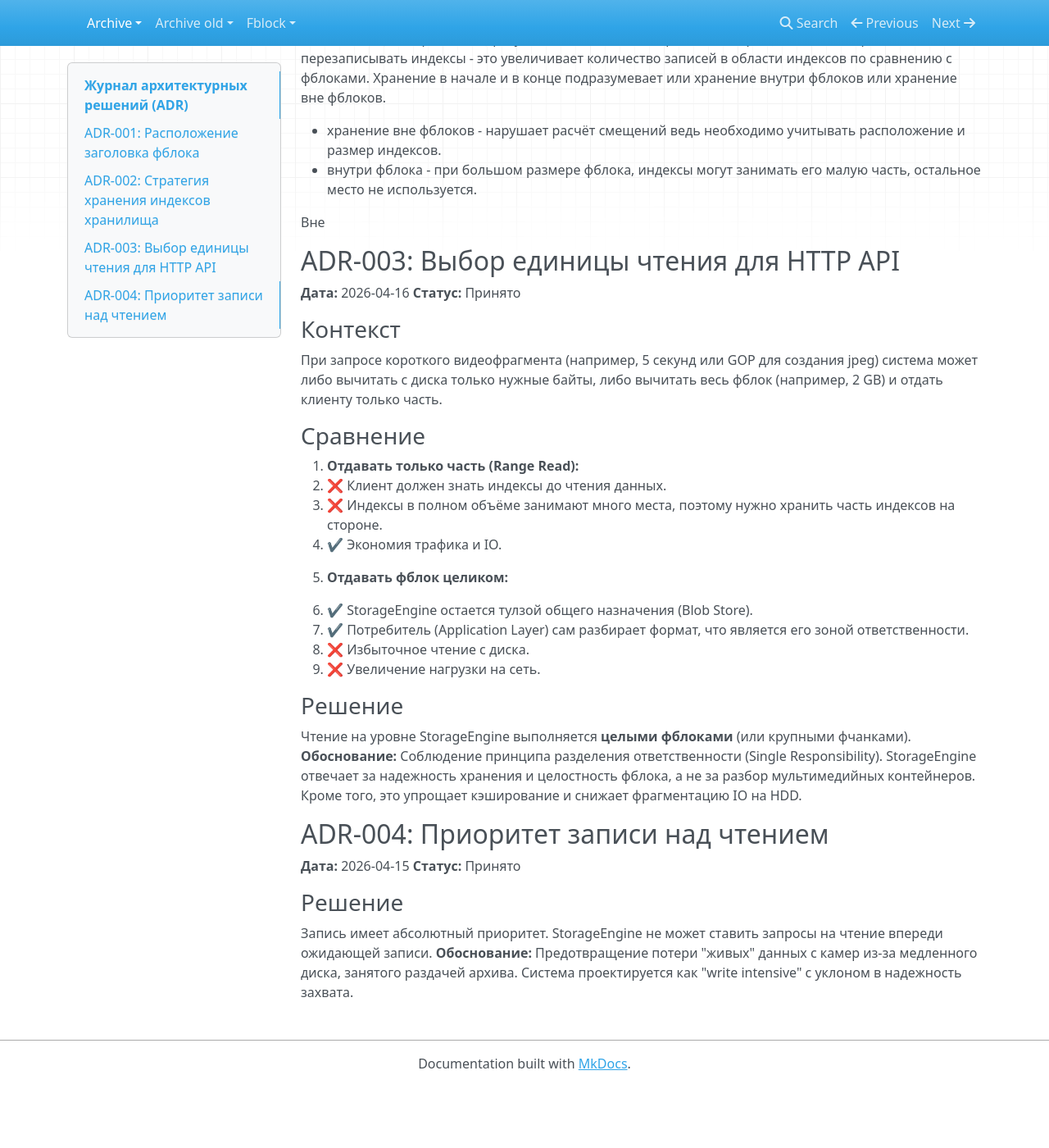
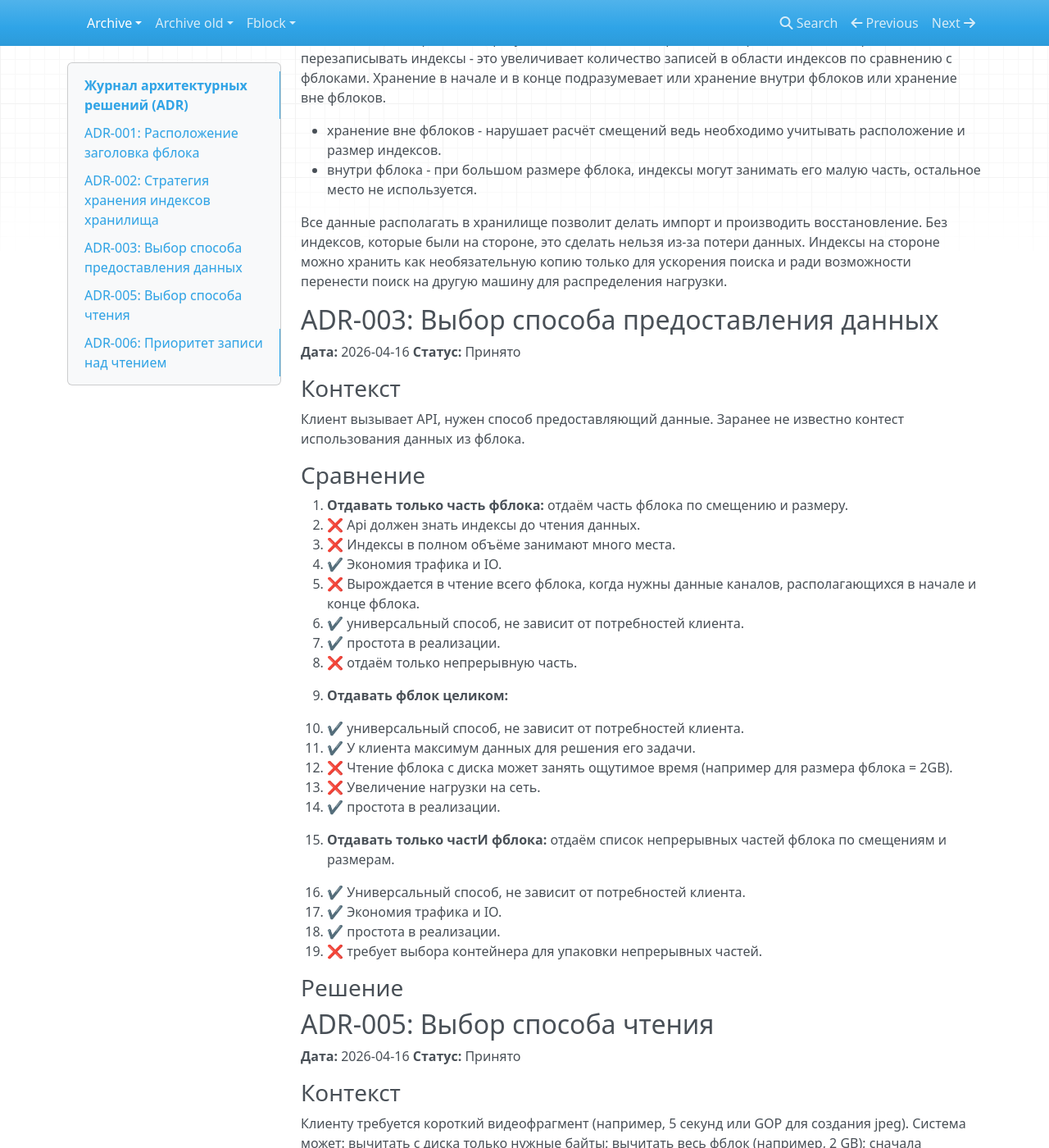
Before and after one commit to traycers/farc, an MkDocs documentation site: the page built from docs/docs/archive/01-architecture-decisions.md, in a window 1280 px wide and 1400 px high, scrolled down 1498 px. Shown: the whole window at 82% size. Built offline with MkDocs 1.6.1, drawn with Linux system fonts in a browser that asks for light colours; nearby versions of some CDN libraries; before the commit the page ends 2823 px from its top, so only the background shows below that; some of the changed text lies outside the part shown.

Commit message:
update decisions

```diff
--- a/docs/docs/archive/01-architecture-decisions.md
+++ b/docs/docs/archive/01-architecture-decisions.md
@@ -22,6 +22,7 @@
 ### Решение
 Хранить заголовок внутри фблока.
 **Обоснование:** Приоритет отдан надежности расчетов геометрии хранилища. Расширение или сужение хранилища предсказуемо, т.к. размер фблоков фиксировнный. Список только смещений для большого диска занимает слишком много места.
+
 
 ## ADR-002: Стратегия хранения индексов хранилища
 
@@ -55,26 +56,60 @@
 - хранение вне фблоков - нарушает расчёт смещений ведь необходимо учитывать расположение и размер индексов.
 - внутри фблока - при большом размере фблока, индексы могут занимать его малую часть, остальное место не используется.
 
-Вне
+Все данные располагать в хранилище позволит делать импорт и производить восстановление. Без индексов, которые были на стороне, это сделать нельзя из-за потери данных. Индексы на стороне можно хранить как необязательную копию только для ускорения поиска и ради возможности перенести поиск на другую машину для распределения нагрузки.
 
 
-## ADR-003: Выбор единицы чтения для HTTP API
+## ADR-003: Выбор способа предоставления данных
 
 **Дата:** 2026-04-16
 **Статус:** Принято
 
 ### Контекст
-При запросе короткого видеофрагмента (например, 5 секунд или GOP для создания jpeg) система может либо вычитать с диска только нужные байты, либо вычитать весь фблок (например, 2 GB) и отдать клиенту только часть.
+Клиент вызывает API, нужен способ предоставляющий данные. Заранее не известно контест использования данных из фблока.
+
+### Сравнение
+1. **Отдавать только часть фблока:** отдаём часть фблока по смещению и размеру.
+   - ❌ Api должен знать индексы до чтения данных.
+   - ❌ Индексы в полном объёме занимают много места.
+   - ✔ Экономия трафика и IO.
+   - ❌ Вырождается в чтение всего фблока, когда нужны данные каналов, располагающихся в начале и конце фблока.
+   - ✔ универсальный способ, не зависит от потребностей клиента.
+   - ✔ простота в реализации.
+   - ❌ отдаём только непрерывную часть.
+
+1. **Отдавать фблок целиком:**
+   - ✔ универсальный способ, не зависит от потребностей клиента.
+   - ✔ У клиента максимум данных для решения его задачи.
+   - ❌ Чтение фблока с диска может занять ощутимое время (например для размера фблока = 2GB).
+   - ❌ Увеличение нагрузки на сеть.
+   - ✔ простота в реализации.
+
+1. **Отдавать только частИ фблока:** отдаём список непрерывных частей фблока по смещениям и размерам.
+   - ✔ Универсальный способ, не зависит от потребностей клиента.
+   - ✔ Экономия трафика и IO.
+   - ✔ простота в реализации.
+   - ❌ требует выбора контейнера для упаковки непрерывных частей.
+
+### Решение
+
+
+## ADR-005: Выбор способа чтения
+
+**Дата:** 2026-04-16
+**Статус:** Принято
+
+### Контекст
+Клиенту требуется короткий видеофрагмент (например, 5 секунд или GOP для создания jpeg). Система может: вычитать с диска только нужные байты; вычитать весь фблок (например, 2 GB); сначала прочитать индексы и затем только нужные данные.
 
 ### Сравнение
 1. **Отдавать только часть (Range Read):**
    - ❌ Клиент должен знать индексы до чтения данных.
    - ❌ Индексы в полном объёме занимают много места, поэтому нужно хранить часть индексов на стороне.
    - ✔ Экономия трафика и IO.
+   - ❌Вырождается в чтение всего фблока, когда нужны данные каналов, располагающихся в начале и конце фблока
 
-2. **Отдавать фблок целиком:**
-   - ✔ StorageEngine остается тулзой общего назначения (Blob Store).
-   - ✔ Потребитель (Application Layer) сам разбирает формат, что является его зоной ответственности.
+1. **Отдавать фблок целиком:**
+   - ✔ Потребитель сам разбирает формат, что является его зоной ответственности.
    - ❌ Избыточное чтение с диска.
    - ❌ Увеличение нагрузки на сеть.
 
@@ -82,7 +117,7 @@
 Чтение на уровне StorageEngine выполняется **целыми фблоками** (или крупными фчанками).
 **Обоснование:** Соблюдение принципа разделения ответственности (Single Responsibility). StorageEngine отвечает за надежность хранения и целостность фблока, а не за разбор мультимедийных контейнеров. Кроме того, это упрощает кэширование и снижает фрагментацию IO на HDD.
 
-## ADR-004: Приоритет записи над чтением
+## ADR-006: Приоритет записи над чтением
 
 **Дата:** 2026-04-15
 **Статус:** Принято
```
